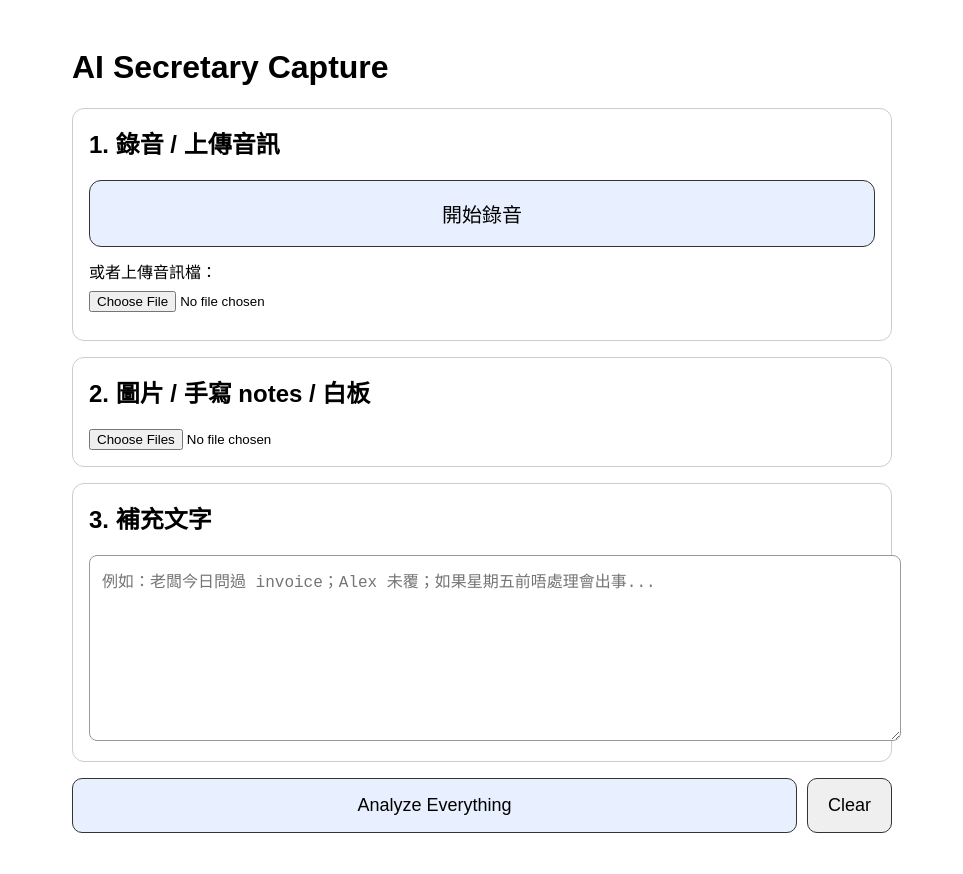
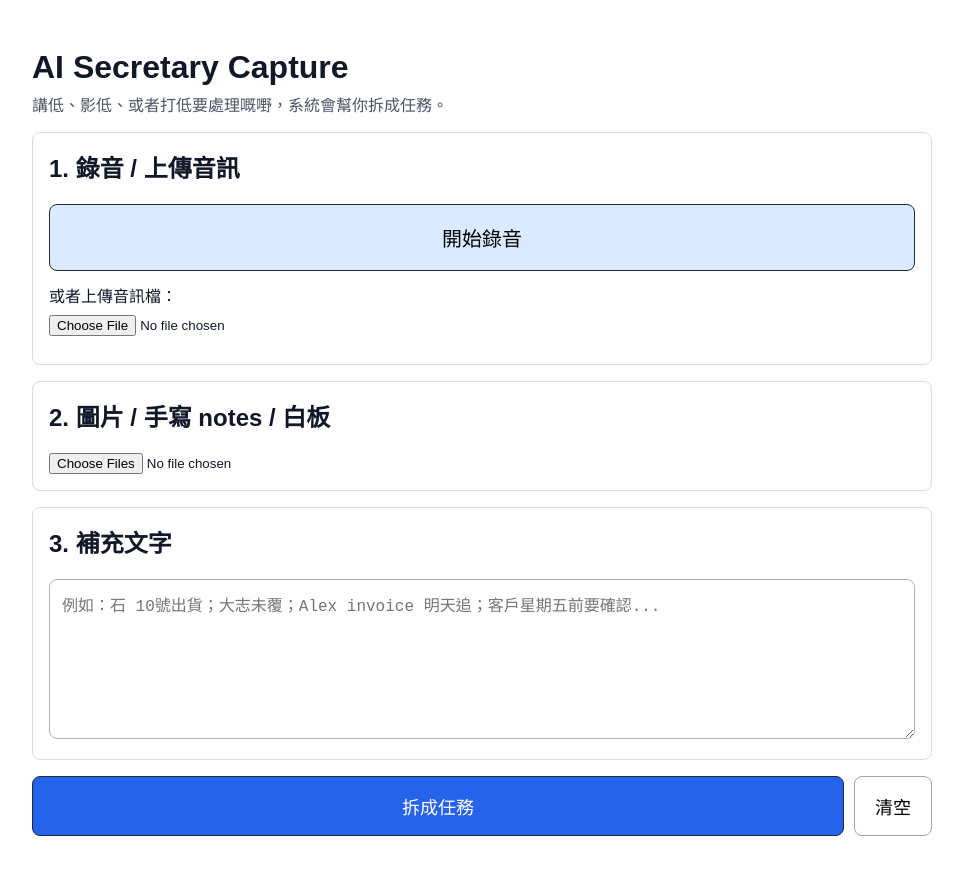
Before and after one commit to redstarleochan-arch/ai-secretary, a Next.js app: page / in a window 1280 px wide. Shown: the top 874 px of the page, without its empty margins (158-1121 px from the left). Built offline with nearby package versions, Linux system fonts and the light colour scheme.

Commit message:
Render analysis as task cards

```diff
--- a/app/page.js
+++ b/app/page.js
@@ -1,6 +1,301 @@
 "use client";
 
 import { useRef, useState } from "react";
+
+const cardStyle = {
+  padding: 16,
+  border: "1px solid #d7dde5",
+  borderRadius: 8,
+  marginBottom: 16,
+  background: "#fff",
+};
+
+const sectionTitleStyle = {
+  margin: "0 0 12px",
+  fontSize: 18,
+};
+
+const inputStyle = {
+  width: "100%",
+  padding: 12,
+  fontSize: 16,
+  borderRadius: 8,
+  border: "1px solid #a9b2bd",
+  boxSizing: "border-box",
+};
+
+const taskSections = [
+  {
+    key: "critical",
+    title: "即刻要處理",
+    empty: "暫時未見高危急件。",
+    accent: "#c2410c",
+    background: "#fff7ed",
+  },
+  {
+    key: "waiting",
+    title: "等緊人覆 / 卡住",
+    empty: "暫時未見等待項目。",
+    accent: "#0369a1",
+    background: "#f0f9ff",
+  },
+  {
+    key: "follow_up",
+    title: "要主動跟進",
+    empty: "暫時未見要追嘅人。",
+    accent: "#4d7c0f",
+    background: "#f7fee7",
+  },
+  {
+    key: "low_priority",
+    title: "有空先做",
+    empty: "暫時冇低優先事項。",
+    accent: "#6b7280",
+    background: "#f9fafb",
+  },
+];
+
+function clean(value) {
+  if (value === null || value === undefined) return "";
+  const text = String(value).trim();
+  if (!text || text.toLowerCase() === "unclear") return "未清楚";
+  return text;
+}
+
+function listFrom(value) {
+  return Array.isArray(value) ? value.filter(Boolean) : [];
+}
+
+function taskTitle(item) {
+  return clean(item.title) || clean(item.next_action) || clean(item.message_hint) || "未命名任務";
+}
+
+function taskMeta(sectionKey, item) {
+  if (sectionKey === "critical") {
+    return [
+      ["負責 / 等緊", item.owner_or_waiting_for],
+      ["限期 / 跟進", item.deadline_or_follow_up],
+      ["風險", item.risk],
+    ];
+  }
+
+  if (sectionKey === "waiting") {
+    return [
+      ["等緊邊個", item.waiting_for],
+      ["現況", item.last_known_status],
+      ["風險", item.risk],
+      ["下次追", item.next_follow_up],
+    ];
+  }
+
+  if (sectionKey === "follow_up") {
+    return [
+      ["追邊個", item.who_to_follow_up],
+      ["幾時", item.when],
+      ["點樣講", item.message_hint],
+    ];
+  }
+
+  return [["原因", item.reason]];
+}
+
+function nextAction(sectionKey, item) {
+  if (sectionKey === "waiting") return clean(item.next_follow_up);
+  if (sectionKey === "follow_up") return clean(item.message_hint);
+  return clean(item.next_action);
+}
+
+function TaskSection({ config, items }) {
+  const visibleItems = listFrom(items);
+
+  return (
+    <section style={{ marginBottom: 18 }}>
+      <h3 style={{ ...sectionTitleStyle, color: config.accent }}>
+        {config.title} <span style={{ color: "#6b7280" }}>({visibleItems.length})</span>
+      </h3>
+
+      {visibleItems.length === 0 ? (
+        <p style={{ margin: 0, color: "#6b7280" }}>{config.empty}</p>
+      ) : (
+        <div style={{ display: "grid", gap: 10 }}>
+          {visibleItems.map((item, index) => {
+            const action = nextAction(config.key, item);
+            const meta = taskMeta(config.key, item).filter((row) => clean(row[1]));
+
+            return (
+              <article
+                key={config.key + "-" + index}
+                style={{
+                  border: "1px solid #e5e7eb",
+                  borderLeft: "5px solid " + config.accent,
+                  borderRadius: 8,
+                  padding: 14,
+                  background: config.background,
+                }}
+              >
+                <div style={{ display: "flex", alignItems: "flex-start", gap: 10 }}>
+                  <input
+                    type="checkbox"
+                    aria-label="完成任務"
+                    style={{ marginTop: 4, width: 18, height: 18 }}
+                  />
+                  <div style={{ flex: 1 }}>
+                    <h4 style={{ margin: "0 0 8px", fontSize: 17 }}>{taskTitle(item)}</h4>
+
+                    {meta.length > 0 && (
+                      <dl style={{ display: "grid", gap: 6, margin: 0, color: "#374151" }}>
+                        {meta.map(([label, value]) => (
+                          <div key={label}>
+                            <dt style={{ display: "inline", fontWeight: 700, marginRight: 6 }}>
+                              {label}:
+                            </dt>
+                            <dd style={{ display: "inline", margin: 0 }}>{clean(value)}</dd>
+                          </div>
+                        ))}
+                      </dl>
+                    )}
+
+                    {action && (
+                      <p
+                        style={{
+                          margin: "10px 0 0",
+                          padding: "10px 12px",
+                          background: "rgba(255,255,255,0.78)",
+                          borderRadius: 8,
+                          color: "#111827",
+                        }}
+                      >
+                        <strong>下一步：</strong>
+                        {action}
+                      </p>
+                    )}
+                  </div>
+                </div>
+              </article>
+            );
+          })}
+        </div>
+      )}
+    </section>
+  );
+}
+
+function BossUpdate({ update }) {
+  if (!update) return null;
+
+  const groups = [
+    ["今日焦點", update.today_focus],
+    ["卡住項目", update.blocked_items],
+    ["要決定", update.decisions_needed],
+  ];
+
+  return (
+    <section style={{ ...cardStyle, background: "#f8fafc" }}>
+      <h3 style={sectionTitleStyle}>俾老闆 / 自己嘅短 update</h3>
+      <div style={{ display: "grid", gap: 10 }}>
+        {groups.map(([label, values]) => (
+          <div key={label}>
+            <strong>{label}：</strong>
+            {listFrom(values).length > 0 ? (
+              <ul style={{ margin: "6px 0 0", paddingLeft: 22 }}>
+                {listFrom(values).map((value, index) => (
+                  <li key={label + index}>{clean(value)}</li>
+                ))}
+              </ul>
+            ) : (
+              <span style={{ color: "#6b7280" }}>暫時冇</span>
+            )}
+          </div>
+        ))}
+      </div>
+    </section>
+  );
+}
+
+function Risks({ risks }) {
+  const items = listFrom(risks);
+  if (items.length === 0) return null;
+
+  return (
+    <section style={cardStyle}>
+      <h3 style={sectionTitleStyle}>頭三個風險</h3>
+      <ol style={{ margin: 0, paddingLeft: 22 }}>
+        {items.map((risk, index) => (
+          <li key={index} style={{ marginBottom: 10 }}>
+            <strong>{clean(risk.title) || "未命名風險"}</strong>
+            {clean(risk.why_it_matters) && (
+              <div style={{ color: "#4b5563", marginTop: 4 }}>{clean(risk.why_it_matters)}</div>
+            )}
+            {clean(risk.next_action) && (
+              <div style={{ marginTop: 4 }}>
+                <strong>要做：</strong>
+                {clean(risk.next_action)}
+              </div>
+            )}
+          </li>
+        ))}
+      </ol>
+    </section>
+  );
+}
+
+function ResultView({ result }) {
+  const analysis = result.analysis || {};
+
+  return (
+    <section style={{ marginTop: 24 }}>
+      <h2 style={{ marginBottom: 12 }}>拆好嘅任務</h2>
+
+      {analysis.summary && (
+        <section
+          style={{
+            ...cardStyle,
+            background: "#111827",
+            color: "#fff",
+            borderColor: "#111827",
+          }}
+        >
+          <h3 style={{ ...sectionTitleStyle, color: "#fff" }}>一句總結</h3>
+          <p style={{ margin: 0, fontSize: 18 }}>{analysis.summary}</p>
+        </section>
+      )}
+
+      {result.transcript && (
+        <section style={cardStyle}>
+          <h3 style={sectionTitleStyle}>語音轉錄</h3>
+          <p style={{ margin: 0, whiteSpace: "pre-wrap" }}>{result.transcript}</p>
+        </section>
+      )}
+
+      {analysis.image_notes && (
+        <section style={cardStyle}>
+          <h3 style={sectionTitleStyle}>圖片 / 手寫內容</h3>
+          <p style={{ margin: 0, whiteSpace: "pre-wrap" }}>{analysis.image_notes}</p>
+        </section>
+      )}
+
+      <section style={cardStyle}>
+        {taskSections.map((config) => (
+          <TaskSection key={config.key} config={config} items={analysis[config.key]} />
+        ))}
+      </section>
+
+      <Risks risks={analysis.top_3_risks} />
+      <BossUpdate update={analysis.boss_update} />
+
+      {listFrom(analysis.raw_extracted_items).length > 0 && (
+        <section style={cardStyle}>
+          <h3 style={sectionTitleStyle}>原始抽到嘅事項</h3>
+          <ul style={{ margin: 0, paddingLeft: 22 }}>
+            {listFrom(analysis.raw_extracted_items).map((item, index) => (
+              <li key={index}>{clean(item)}</li>
+            ))}
+          </ul>
+        </section>
+      )}
+    </section>
+  );
+}
 
 export default function Home() {
   const [notes, setNotes] = useState("");
@@ -18,12 +313,7 @@ export default function Home() {
   const streamRef = useRef(null);
 
   function getBestAudioMimeType() {
-    const options = [
-      "audio/webm;codecs=opus",
-      "audio/webm",
-      "audio/mp4",
-      "audio/mpeg",
-    ];
+    const options = ["audio/webm;codecs=opus", "audio/webm", "audio/mp4", "audio/mpeg"];
 
     for (const type of options) {
       if (typeof MediaRecorder !== "undefined" && MediaRecorder.isTypeSupported(type)) {
@@ -57,7 +347,6 @@ export default function Home() {
       chunksRef.current = [];
 
       const mimeType = getBestAudioMimeType();
-
       const mediaRecorder = mimeType
         ? new MediaRecorder(stream, { mimeType })
         : new MediaRecorder(stream);
@@ -77,7 +366,7 @@ export default function Home() {
         setRecordedBlob(blob);
         setRecordedUrl(URL.createObjectURL(blob));
         setRecording(false);
-        setStatus("錄音完成。你可以再加圖片，然後 Analyze。");
+        setStatus("錄音完成。可以再加圖片，然後 Analyze。");
 
         if (streamRef.current) {
           streamRef.current.getTracks().forEach((track) => track.stop());
@@ -120,15 +409,14 @@ export default function Home() {
     try {
       setLoading(true);
       setResult(null);
-      setStatus("正在分析...");
+      setStatus("正在拆任務...");
 
       const formData = new FormData();
-
       formData.append("notes", notes);
 
       if (recordedBlob) {
         const extension = recordedBlob.type.includes("mp4") ? "mp4" : "webm";
-        formData.append("audio", recordedBlob, `recording.${extension}`);
+        formData.append("audio", recordedBlob, "recording." + extension);
       } else if (audioFile) {
         formData.append("audio", audioFile, audioFile.name);
       }
@@ -155,7 +443,7 @@ export default function Home() {
       }
 
       setResult(data);
-      setStatus("完成。");
+      setStatus("已拆好任務。");
     } catch (err) {
       setStatus("分析失敗：" + err.message);
     }
@@ -177,21 +465,18 @@ export default function Home() {
     <main
       style={{
         padding: 20,
-        fontFamily: "Arial",
-        maxWidth: 820,
+        fontFamily: "Arial, sans-serif",
+        maxWidth: 900,
         margin: "0 auto",
+        color: "#111827",
       }}
     >
-      <h1>AI Secretary Capture</h1>
+      <h1 style={{ marginBottom: 6 }}>AI Secretary Capture</h1>
+      <p style={{ marginTop: 0, color: "#4b5563" }}>
+        講低、影低、或者打低要處理嘅嘢，系統會幫你拆成任務。
+      </p>
 
-      <section
-        style={{
-          padding: 16,
-          border: "1px solid #ccc",
-          borderRadius: 12,
-          marginBottom: 16,
-        }}
-      >
+      <section style={cardStyle}>
         <h2 style={{ marginTop: 0 }}>1. 錄音 / 上傳音訊</h2>
 
         <button
@@ -201,17 +486,17 @@ export default function Home() {
             width: "100%",
             padding: "18px 20px",
             fontSize: 20,
-            borderRadius: 12,
-            border: "1px solid #333",
-            background: recording ? "#ffdddd" : "#e8f0ff",
+            borderRadius: 8,
+            border: "1px solid #1f2937",
+            background: recording ? "#fee2e2" : "#dbeafe",
             marginBottom: 12,
+            cursor: loading ? "not-allowed" : "pointer",
           }}
         >
           {recording ? "停止錄音" : "開始錄音"}
         </button>
 
-        <div style={{ marginBottom: 12 }}>
-          <label>
+        <label style={{ display: "block", marginBottom: 12 }}>
           或者上傳音訊檔：
           <input
             type="file"
@@ -221,75 +506,39 @@ export default function Home() {
             style={{ display: "block", marginTop: 8 }}
           />
         </label>
-        </div>
 
         {recordedUrl && (
-          <audio
-            controls
-            src={recordedUrl}
-            style={{ width: "100%", marginTop: 8 }}
-          />
+          <audio controls src={recordedUrl} style={{ width: "100%", marginTop: 8 }} />
         )}
 
-        {audioFile && (
-          <p style={{ color: "#555" }}>
-            已選擇音訊：{audioFile.name}
-          </p>
-        )}
+        {audioFile && <p style={{ color: "#555" }}>已選擇音訊：{audioFile.name}</p>}
       </section>
 
-      <section
-        style={{
-          padding: 16,
-          border: "1px solid #ccc",
-          borderRadius: 12,
-          marginBottom: 16,
-        }}
-      >
+      <section style={cardStyle}>
         <h2 style={{ marginTop: 0 }}>2. 圖片 / 手寫 notes / 白板</h2>
 
-        <input
-          type="file"
-          accept="image/*"
-          multiple
-          onChange={handleImagesChange}
-          disabled={loading}
-        />
+        <input type="file" accept="image/*" multiple onChange={handleImagesChange} disabled={loading} />
 
         {imageFiles.length > 0 && (
           <div style={{ marginTop: 12 }}>
             <strong>已選擇圖片：</strong>
             <ul>
               {imageFiles.map((file, index) => (
-                <li key={`${file.name}-${index}`}>{file.name}</li>
+                <li key={file.name + "-" + index}>{file.name}</li>
               ))}
             </ul>
           </div>
         )}
       </section>
 
-      <section
-        style={{
-          padding: 16,
-          border: "1px solid #ccc",
-          borderRadius: 12,
-          marginBottom: 16,
-        }}
-      >
+      <section style={cardStyle}>
         <h2 style={{ marginTop: 0 }}>3. 補充文字</h2>
 
         <textarea
           value={notes}
           onChange={(e) => setNotes(e.target.value)}
-          placeholder="例如：老闆今日問過 invoice；Alex 未覆；如果星期五前唔處理會出事..."
-          style={{
-            width: "100%",
-            height: 160,
-            padding: 12,
-            fontSize: 16,
-            borderRadius: 8,
-            border: "1px solid #999",
-          }}
+          placeholder="例如：石 10號出貨；大志未覆；Alex invoice 明天追；客戶星期五前要確認..."
+          style={{ ...inputStyle, height: 160 }}
         />
       </section>
 
@@ -301,12 +550,14 @@ export default function Home() {
             flex: 1,
             padding: "16px 20px",
             fontSize: 18,
-            borderRadius: 10,
-            border: "1px solid #333",
-            background: "#e8f0ff",
+            borderRadius: 8,
+            border: "1px solid #1f2937",
+            background: "#2563eb",
+            color: "#fff",
+            cursor: loading || recording ? "not-allowed" : "pointer",
           }}
         >
-          {loading ? "分析中..." : "Analyze Everything"}
+          {loading ? "拆緊任務..." : "拆成任務"}
         </button>
 
         <button
@@ -315,60 +566,19 @@ export default function Home() {
           style={{
             padding: "16px 20px",
             fontSize: 18,
-            borderRadius: 10,
-            border: "1px solid #333",
+            borderRadius: 8,
+            border: "1px solid #9ca3af",
+            background: "#fff",
+            cursor: loading || recording ? "not-allowed" : "pointer",
           }}
         >
-          Clear
+          清空
         </button>
       </div>
 
-      <p style={{ minHeight: 24, color: "#555", whiteSpace: "pre-wrap" }}>
-        {status}
-      </p>
+      <p style={{ minHeight: 24, color: "#4b5563", whiteSpace: "pre-wrap" }}>{status}</p>
 
-      {result && (
-        <section
-          style={{
-            marginTop: 24,
-            padding: 16,
-            border: "1px solid #ccc",
-            borderRadius: 12,
-          }}
-        >
-          <h2>結果</h2>
-
-          {result.transcript && (
-            <>
-              <h3>語音轉錄</h3>
-              <pre
-                style={{
-                  background: "#f5f5f5",
-                  padding: 12,
-                  borderRadius: 8,
-                  whiteSpace: "pre-wrap",
-                }}
-              >
-                {result.transcript}
-              </pre>
-            </>
-          )}
-
-          <h3>任務分析</h3>
-          <pre
-            style={{
-              background: "#111",
-              color: "#0f0",
-              padding: 20,
-              borderRadius: 10,
-              overflow: "auto",
-              whiteSpace: "pre-wrap",
-            }}
-          >
-            {JSON.stringify(result.analysis, null, 2)}
-          </pre>
-        </section>
-      )}
+      {result && <ResultView result={result} />}
     </main>
   );
 }
```
Lines whose indentation alone changed are shown as unchanged.
